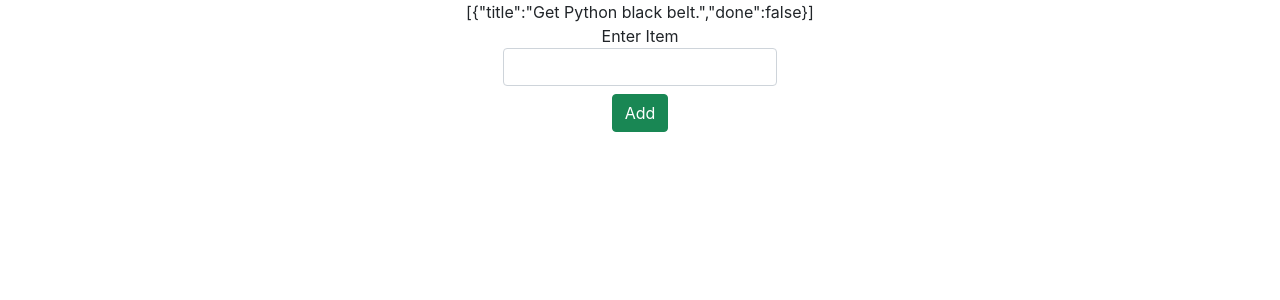
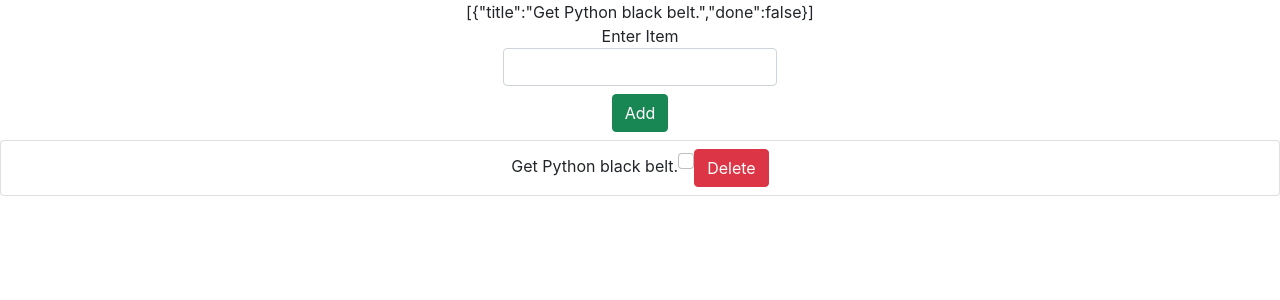
Before and after one commit to itswcl/MERN_js_todolist, a React (Create React App) app: page / in a window 1280 px wide. Shown: the top 300 px of the page. Built offline with nearby package versions, Linux system fonts and the light colour scheme.

Commit message:
adding display item

```diff
--- a/src/App.js
+++ b/src/App.js
@@ -1,23 +1,25 @@
-import React, {useState} from 'react';
+import React, { useState } from 'react';
 import './App.css';
 import FormAdd from './components/FormAdd';
+import Display from './components/Display';
 
 function App() {
   const [list, setList] = useState([
-    {title: "Get Python black belt.", done: false},
+    { title: "Get Python black belt.", done: false },
   ])
 
   const itemReceived = (itemTitle, done) => {
     setList([
       ...list,
-      {title: itemTitle, done: done}
+      { title: itemTitle, done: done }
     ])
   }
 
   return (
     <div className="App">
       {JSON.stringify(list)}
-      <FormAdd onNewItem={itemReceived} />
+      <FormAdd onNewItem={itemReceived}/>
+        <Display list={list} />
     </div>
   );
 }
--- /dev/null
+++ b/src/components/Display.jsx
@@ -0,0 +1,21 @@
+import React, { useState } from 'react'
+
+const Display = (props) => {
+    return (
+        <ul class="list-group">
+            {
+                props.list.map((item, i) => {
+                    return (
+                        <li className="list-group-item" key={i}>
+                            <label>{item.title}</label>
+                            <input className="form-check-input" type="checkbox" checked={item.done} />
+                            <button className='btn btn-danger'>Delete</button>
+                        </li>
+                    )
+                })
+            }
+        </ul>
+    )
+}
+
+export default Display
```
